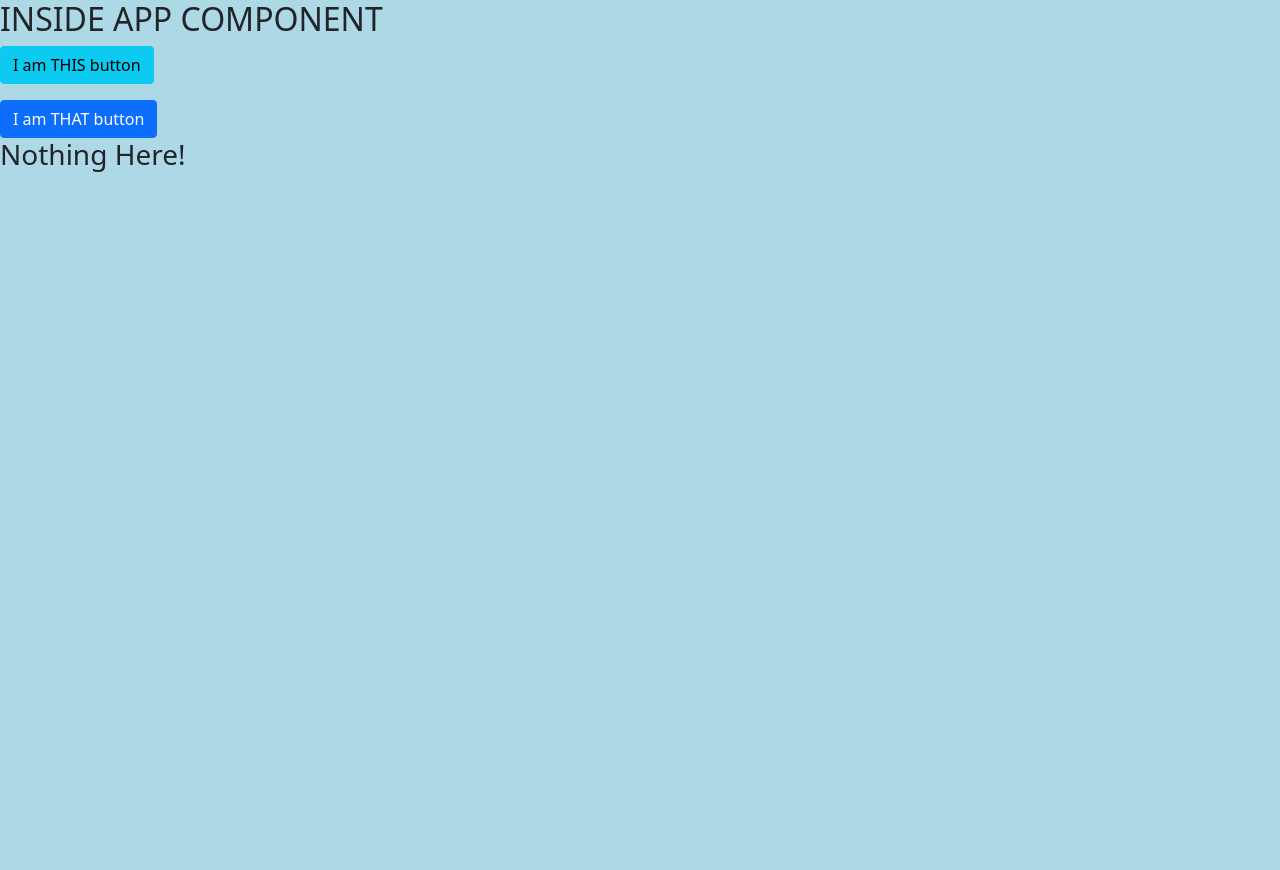
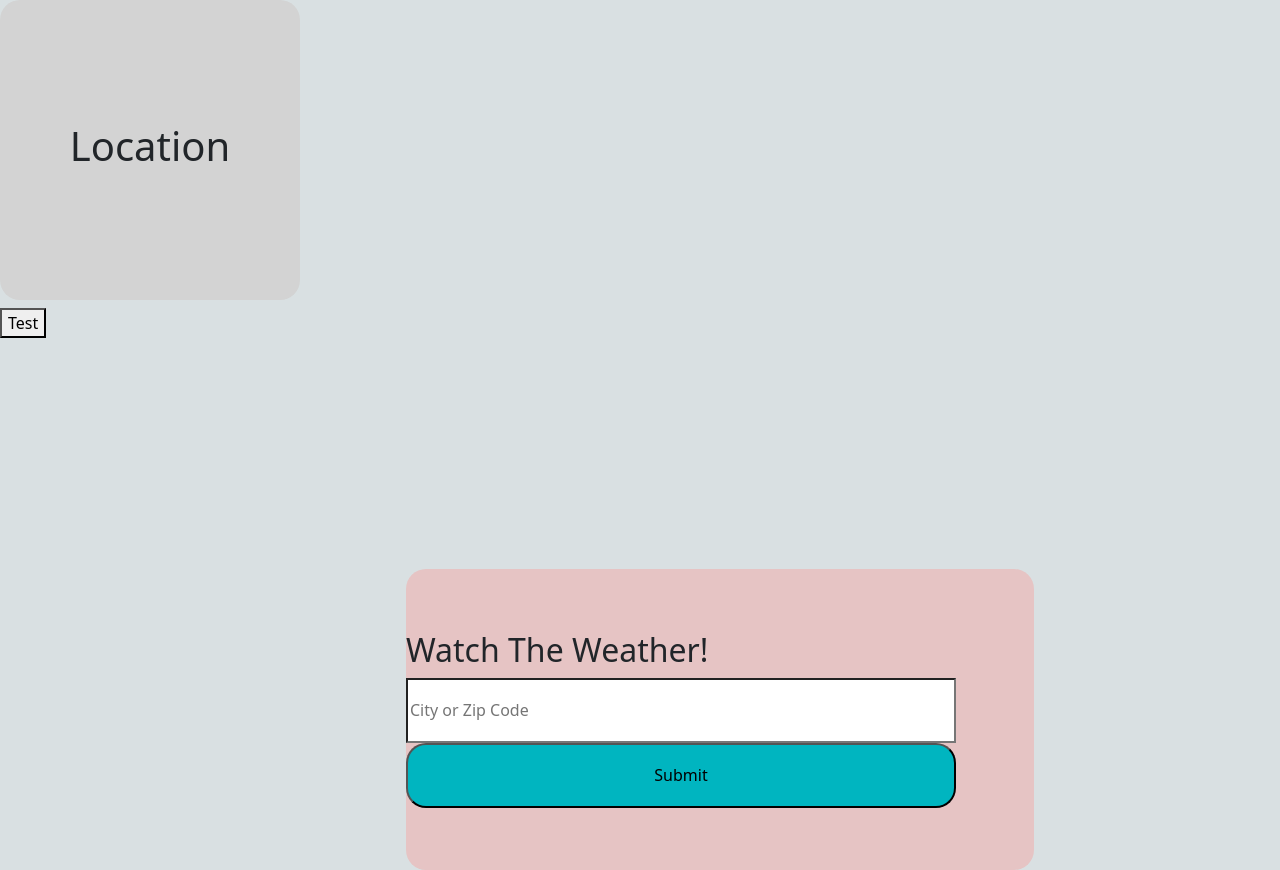
Before and after one commit to marybethhunter/Open-Weather-API, a React app: page / in a window 1280 px wide. Before the commit the page ends 800 px from the top, so only its background shows below. Built offline with nearby package versions, Linux system fonts and the light colour scheme.

Commit message:
pushing up what i have - testing the api and rendering things

```diff
--- a/package.json
+++ b/package.json
@@ -1,5 +1,5 @@
 {
-  "name": "react-template-2021",
+  "name": "open-weather-api",
   "version": "0.1.0",
   "private": true,
   "dependencies": {
@@ -8,6 +8,7 @@
     "axios": "^0.21.1",
     "bootstrap": "^5.1.0",
     "firebase": "^8.2.0",
+    "mdbreact": "^5.1.0",
     "prop-types": "^15.7.2",
     "react": "^17.0.2",
     "react-dom": "^17.0.2",
--- a/public/index.html
+++ b/public/index.html
@@ -24,7 +24,7 @@
       work correctly both with client-side routing and a non-root public URL.
       Learn how to configure a non-root public URL by running `npm run build`.
     -->
-    <title>CHANGE ME - REACT TEMPLATE</title>
+    <title>Open Weather API</title>
   </head>
   <body>
     <noscript>You need to enable JavaScript to run this app.</noscript>
--- a/src/Initialize/index.js
+++ b/src/Initialize/index.js
@@ -1,37 +1,33 @@
 import React, { useState } from 'react';
+import SearchWeatherBar from '../components/SearchWeatherBar';
+import DisplayWeather from '../components/DisplayWeather';
+import { getWeatherByZipCode } from '../api/data/weatherData';
 
 function Initialize() {
-  const [domWriting, setDomWriting] = useState('Nothing Here!');
+  const [weather, setWeather] = useState({});
 
-  const handleClick = (e) => {
-    console.warn(`You clicked ${e.target.id}`);
-    setDomWriting(`You clicked ${e.target.id}! Check the Console!`);
+  const getWeatherByZip = () => {
+    getWeatherByZipCode().then((obj) => {
+      setWeather({
+        cityName: obj.name,
+        temp: obj.main.temp,
+        description: obj.weather[0].description,
+      });
+
+      console.warn(obj);
+    });
   };
 
   return (
-    <div className="App">
-      <h2>INSIDE APP COMPONENT</h2>
-      <div>
-        <button
-          type="button"
-          id="this-button"
-          className="btn btn-info"
-          onClick={handleClick}
-        >
-          I am THIS button
-        </button>
-      </div>
-      <div>
-        <button
-          type="button"
-          id="that-button"
-          className="btn btn-primary mt-3"
-          onClick={handleClick}
-        >
-          I am THAT button
-        </button>
-      </div>
-      <h3>{domWriting}</h3>
+    <div>
+      <SearchWeatherBar />
+      <DisplayWeather />
+      <h1>{weather.cityName}</h1>
+      <h2>{weather.temp}</h2>
+      <h3>{weather.description}</h3>
+      <button onClick={getWeatherByZip} type="button">
+        Test
+      </button>
     </div>
   );
 }
--- a/src/api/apiKeys.js
+++ b/src/api/apiKeys.js
@@ -9,4 +9,8 @@ const firebaseConfig = {
   measurementId: process.env.REACT_APP_MEASUREMENT_ID,
 };
 
-export default firebaseConfig;
+const openWeatherApiKey = {
+  apiKey: process.env.OPEN_WEATHER_API_KEY,
+};
+
+export { firebaseConfig, openWeatherApiKey };
--- a/src/api/auth.js
+++ b/src/api/auth.js
@@ -1,4 +1,5 @@
 import firebase from 'firebase/app';
+import 'firebase/auth';
 
 // These helpers allow you to login and out of FB auth with Google. These are Firebase methods and is broilerplate code.
 
--- /dev/null
+++ b/src/api/data/weatherData.js
@@ -0,0 +1,18 @@
+import axios from 'axios';
+
+const endpoint = 'https://api.openweathermap.org/data/2.5/weather?zip=38804&appid=13253bfe55f4e3ae6e77a558891d513d';
+
+const getWeatherByZipCode = async () => {
+  const zipCall = await axios.get(endpoint);
+  return zipCall.data;
+};
+
+// NEEDS USER ID AND THE WHOLE GETTING THE RIGHT LOCATION BY ID BY WHAT THEY SEARCH TO ADD
+// ALSO ENDPOINT IS WRONG - NEEDS TO BE FIREBASE
+// GOING TO BE USING THIS TO HAVE THEIR LOCATION BE SAVED/POSTED TO FIREBASE BY UID
+const addLocationToUser = async () => {
+  const userAddedLocation = await axios.post(endpoint);
+  return userAddedLocation.data;
+};
+
+export { getWeatherByZipCode, addLocationToUser };
--- /dev/null
+++ b/src/components/DisplayWeather.js
@@ -0,0 +1,11 @@
+import React from 'react';
+
+export default function DisplayWeather() {
+  return (
+    <>
+      <div className="weather-box">
+        <h1>Location</h1>
+      </div>
+    </>
+  );
+}
--- /dev/null
+++ b/src/components/SearchWeatherBar.js
@@ -0,0 +1,17 @@
+import React from 'react';
+
+export default function SearchWeatherBar() {
+  return (
+    <div className="submit-weather-container">
+      <h2>Watch The Weather!</h2>
+      <input
+        type="text"
+        placeholder="City or Zip Code"
+        className="input-field"
+      />
+      <button type="submit" className="submit-btn">
+        Submit
+      </button>
+    </div>
+  );
+}
--- a/src/styles/globals/_variables.scss
+++ b/src/styles/globals/_variables.scss
@@ -1 +1 @@
-$favColor: lightblue;
+$favColor: rgb(217, 224, 226);
--- a/src/styles/index.scss
+++ b/src/styles/index.scss
@@ -4,3 +4,44 @@
 body {
   background-color: $favColor !important;
 }
+
+.submit-btn {
+  width: 550px;
+  height: 65px;
+  left: 445px;
+  top: 764px;
+  background: #00B5C0;
+  border-radius: 20px;
+}
+
+.submit-weather-container {
+  display: flex;
+  flex-direction: column;
+  justify-content: center;
+  position: absolute;
+  width: 628px;
+  height: 301px;
+  left: 406px;
+  top: 569px;
+  background: #E6C4C4;
+  border-radius: 20px;
+}
+
+.input-field {
+  width: 550px;
+  height: 65px;
+  left: 445px;
+  top: 676px;
+  background: #FFFFFF;
+}
+
+.weather-box {
+  height: 300px;
+  width: 300px;
+  background-color: lightgray;
+  border-radius: 20px;
+  display: flex;
+  flex-direction: column;
+  justify-content: space-around;
+  align-items: center;
+}
```
Also changed, not shown: 1 other file.
